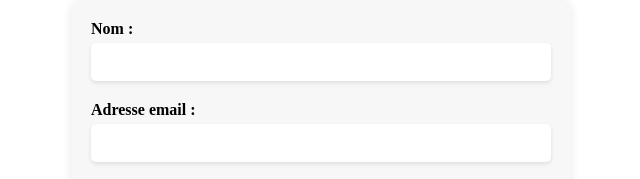
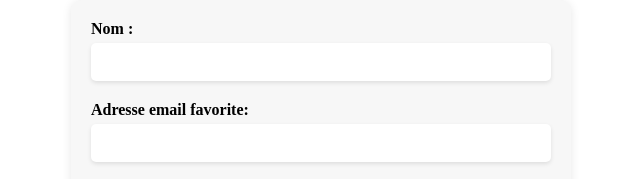
Before and after one commit to palazard/Test, a plain HTML site: page index.html in a window 1280 px wide. Shown: the top 179 px of the page, 319-959 px from the left. Drawn offline with Linux system fonts and the light colour scheme.

Commit message:
changing email adress label

```diff
--- a/index.html
+++ b/index.html
@@ -14,7 +14,7 @@
           <input type="text" id="name" name="name" required>
         </div>
         <div class="form-group">
-          <label for="email">Adresse email :</label>
+          <label for="email">Adresse email favorite:</label>
           <input type="email" id="email" name="email" required>
         </div>
         <div class="form-group">
```
